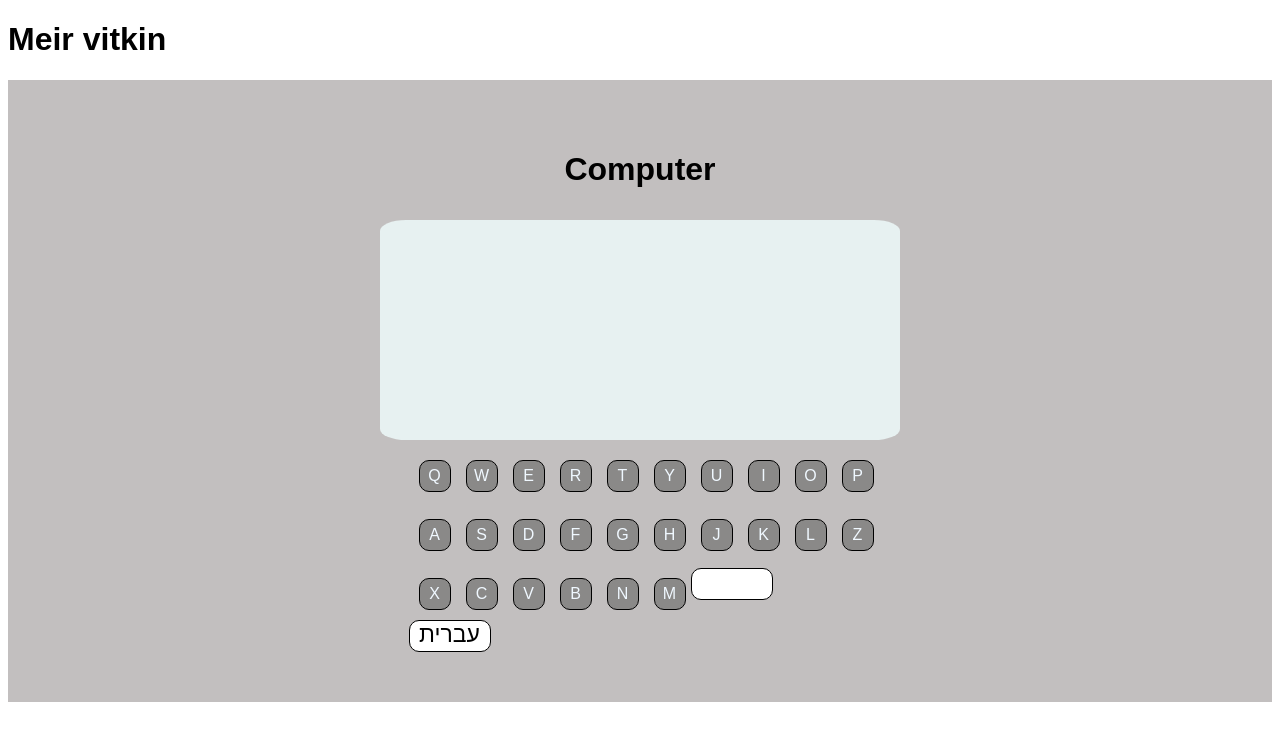
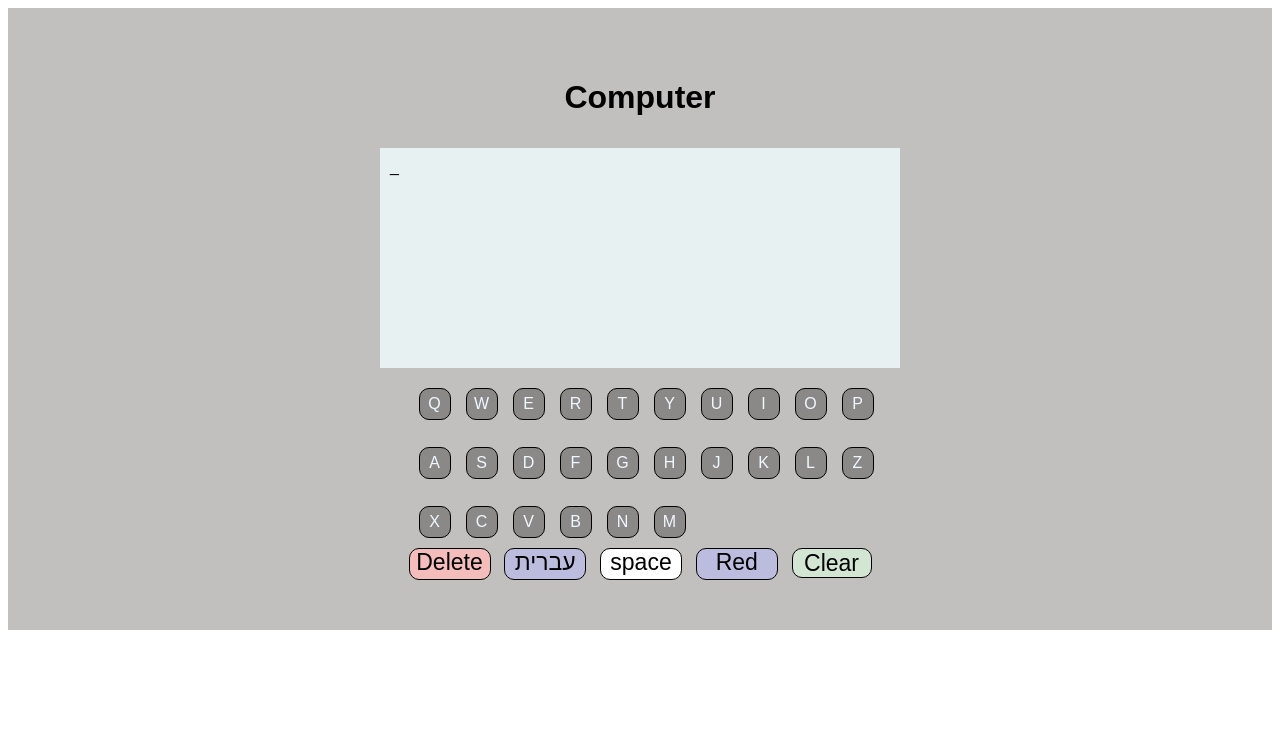
Before and after one commit to MeirVitkin/React_project, a React (Create React App) app: page / in a window 1280 px wide. Shown: the top 740 px of the page. Built offline with nearby package versions, Linux system fonts and the light colour scheme.

Commit message:
add a red button

```diff
--- a/src/App2.js
+++ b/src/App2.js
@@ -1,17 +1,46 @@
 import Computer from "./component/computer";
 import Keyboard from "./component/keyboard";
 import Screen from "./component/csreen";
+import { useState } from "react";
 
 
 
 
 function App2() {
+    const dash ='_';
+    const [displayedLetters, setDisplayedLetters] = useState(dash);
+    const showLetter = (letter) => {
+        setDisplayedLetters(displayedLetters.slice(0, -1) + letter + dash);
+    };
+
+    const [isRed, setIsRed] = useState(false);
+    const toggleColor = () => {
+        setIsRed(!isRed);
+    };
+
+    const deleteLastLetter = () => {
+        setDisplayedLetters(displayedLetters.slice(0, -1));
+    };
+
+    const clearScreen = () => {
+        setDisplayedLetters('');
+    };
+
     return(
         <>
-            <h1>Meir vitkin</h1>
+
             <Computer
-               child1 ={<Screen/>}
-                child2={<Keyboard/>}
+               child1 ={<Screen
+                 displayedLetters={displayedLetters}
+                 isRed={isRed}
+               />}
+                child2={<Keyboard
+                    showLetter={showLetter}
+                    deleteLastLetter={deleteLastLetter}
+                    clearScreen={clearScreen}
+                    toggleColor={toggleColor}
+                    isRed={isRed}
+                />}
             >
             </Computer>
 
--- a/src/component/computer.js
+++ b/src/component/computer.js
@@ -1,7 +1,8 @@
 import Keyboard from "./keyboard"
 import Screen from "./csreen";
 function Computer({child1, child2}){
-    return(
+
+        return(
         <main>
             <h1>Computer</h1>
             {child1}
--- a/src/component/csreen.js
+++ b/src/component/csreen.js
@@ -1,7 +1,7 @@
-function Screen(){
+function Screen({ displayedLetters,isRed }){
     return(
-        <div className="screen">
-
+        <div className="screen" style={ isRed ? {color:'red'} : null}>
+           { displayedLetters }
         </div>
     )
 }
--- a/src/component/keyboard.js
+++ b/src/component/keyboard.js
@@ -1,11 +1,7 @@
 
 import{ useState } from "react";
 
-function showLeter(e){
-    console.log(e.target.innerText);
-}
-
-function Keyboard(){
+function Keyboard({ showLetter, deleteLastLetter, clearScreen,toggleColor,isRed }){
 const englishKeys = [
     'Q', 'W', 'E', 'R', 'T', 'Y', 'U', 'I', 'O', 'P',
     'A', 'S', 'D', 'F', 'G', 'H', 'J', 'K', 'L',
@@ -16,27 +12,34 @@ const hebrewKeys = [
     const [isHebrew, setIsHebrew] = useState(false);
     const keys = isHebrew ? hebrewKeys : englishKeys;
 
+
     const toggleLanguage = () => {
         setIsHebrew(!isHebrew);
     };
+
     return(
         <div>
             <div className="keyboard">
                 {keys.map((key,index)=>{
                     return(
-                        <div className="key" key={index} onClick={showLeter}>
+                        <div className="key" key={index} onClick={()=>showLetter(key)}>
                             {key}
                         </div>
                     )
                 })}
+            </div>
 
 
 
-            <div className ="space" onClick={showLeter}> </div>
+            <div className="buttons">
+                    <div className="delete" onClick={() => deleteLastLetter()}>Delete</div>
+                    <div className="language-toggle" onClick={toggleLanguage}>
+                        {isHebrew ? 'English' : 'עברית'}</div>
+                    <div className= "space" onClick={() => showLetter(' ')}>space</div>
+                    <div className="color-toggle" onClick={toggleColor}>
+                        {isRed ? 'Black' :'Red'}</div>
+                    <button className="clearButton" onClick={clearScreen}>Clear</button>
             </div>
-                <div className="space" onClick={toggleLanguage}>
-                    {isHebrew ? 'English' : 'עברית'}
-                </div>
 
         </div>
     )
--- a/src/index_App2.css
+++ b/src/index_App2.css
@@ -19,7 +19,7 @@ main {
     height: 200px;
     margin: 10px;
     background-color: rgb(231, 241, 241);
-    border-radius: 5%;
+    /* border-radius: 5%; */
 }
 
 .keyboard {
@@ -78,7 +78,7 @@ main {
     background-color: rgb(245, 188, 188);
 }
 
-.language-toggle {
+.language-toggle, .color-toggle {
     font-size: 23px;
     width: 80px;
     height: 30px;
@@ -87,6 +87,7 @@ main {
     border-radius: 10px;
     background-color: rgb(188, 188, 223);
 }
+
 
 .clearButton {
     font-size: 23px;
```
